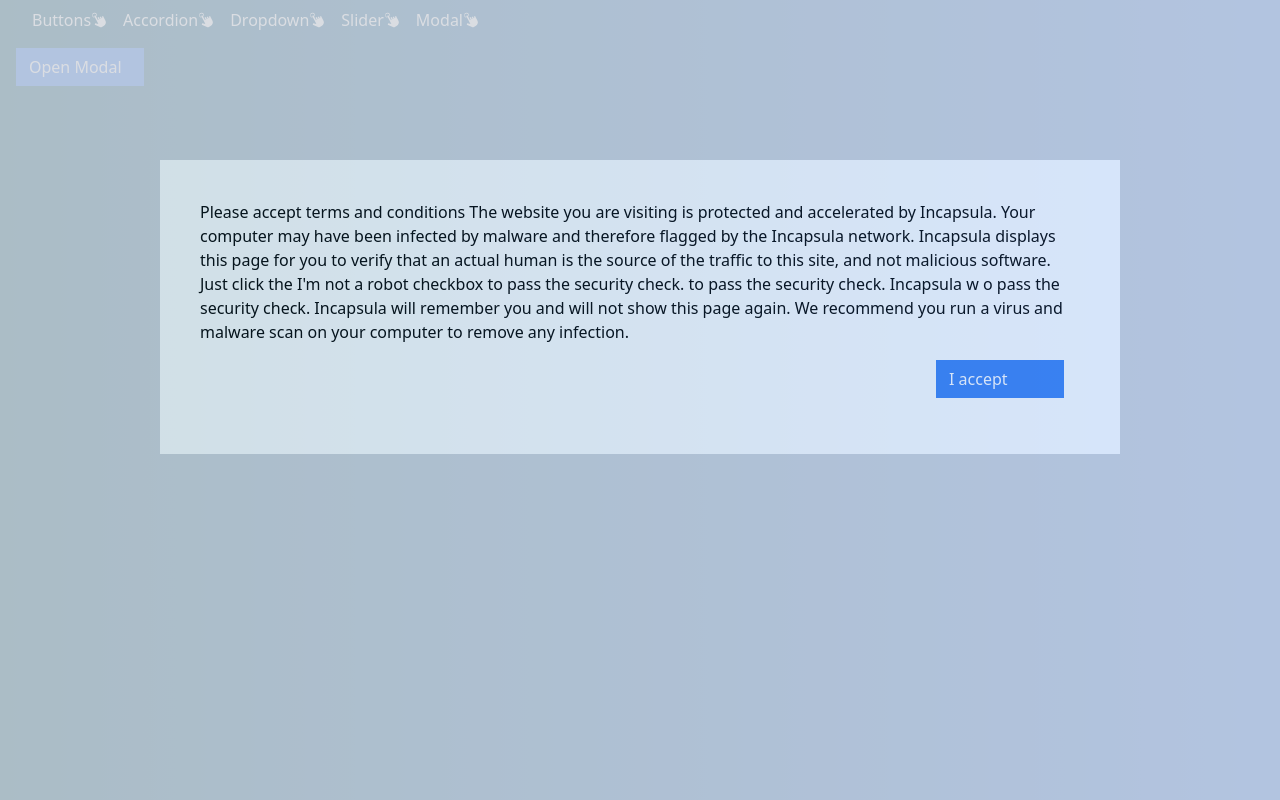
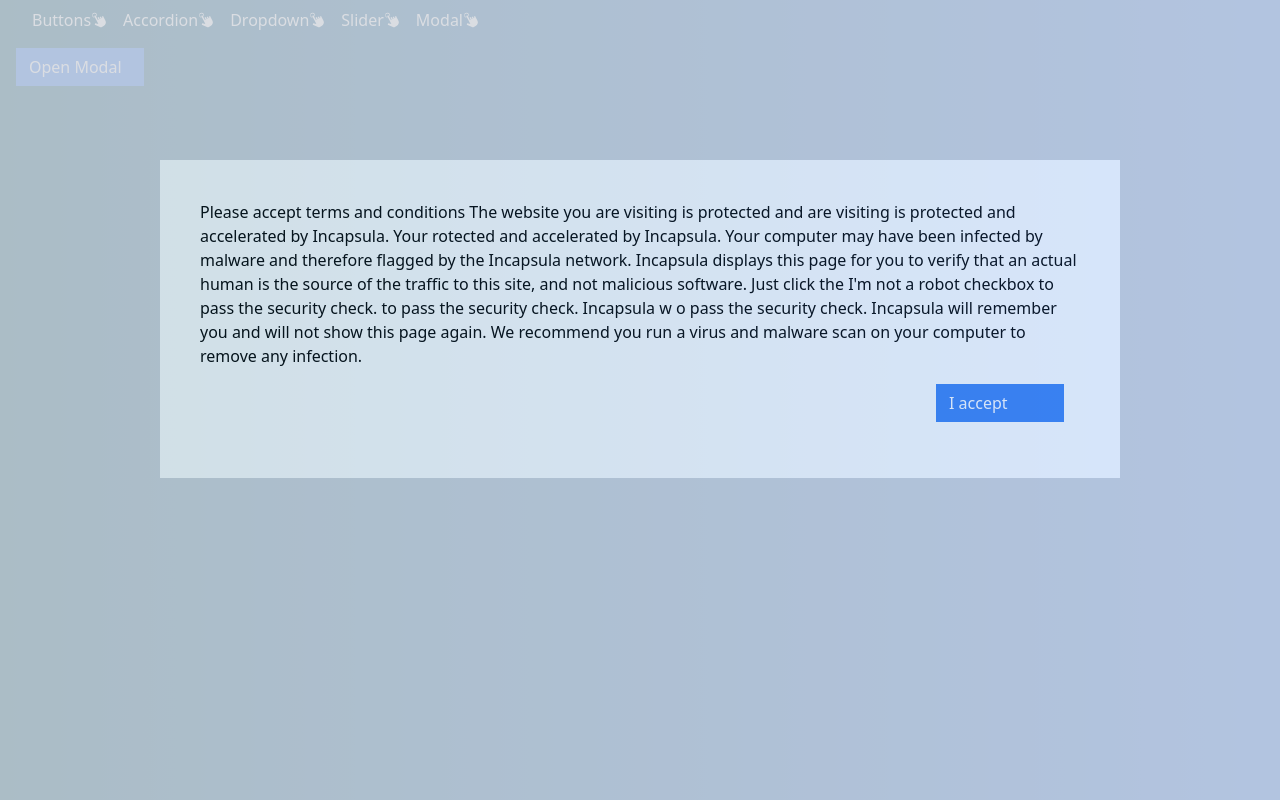
Before and after one commit to Harshalbih/React-tailwind, a React (Create React App) app: page /modal in a window 1280 px wide. Both pictures are taken after a click on the button "Open Modal". Built offline with nearby package versions, Linux system fonts and the light colour scheme; the HTML template or start-up script is replaced by a standard one.

Commit message:
modified modal

```diff
--- a/src/pages/Modalpage.js
+++ b/src/pages/Modalpage.js
@@ -17,7 +17,7 @@
 
     const modal = <Modal onClose={handleClose} actionBar={<Button primary >I accept</Button>}>
       <p>
-        Please accept terms and conditions The website you are visiting is protected and accelerated by Incapsula. Your computer may have been infected by malware and therefore flagged by the Incapsula network. Incapsula displays this page for you to verify that an actual human is the source of the traffic to this site, and not malicious software.
+        Please accept terms and conditions The website you are visiting is protected and  are visiting is protected and accelerated by Incapsula. Your rotected and accelerated by Incapsula. Your  computer may have been infected by malware and therefore flagged by the Incapsula network. Incapsula displays this page for you to verify that an actual human is the source of the traffic to this site, and not malicious software.
         Just click the I'm not a robot checkbox to pass the security check.  to pass the security check. Incapsula w o pass the security check. Incapsula will remember you and will not show this page again. We recommend you run a virus and malware scan on your computer to remove any infection.
       </p>
     </Modal>
```
